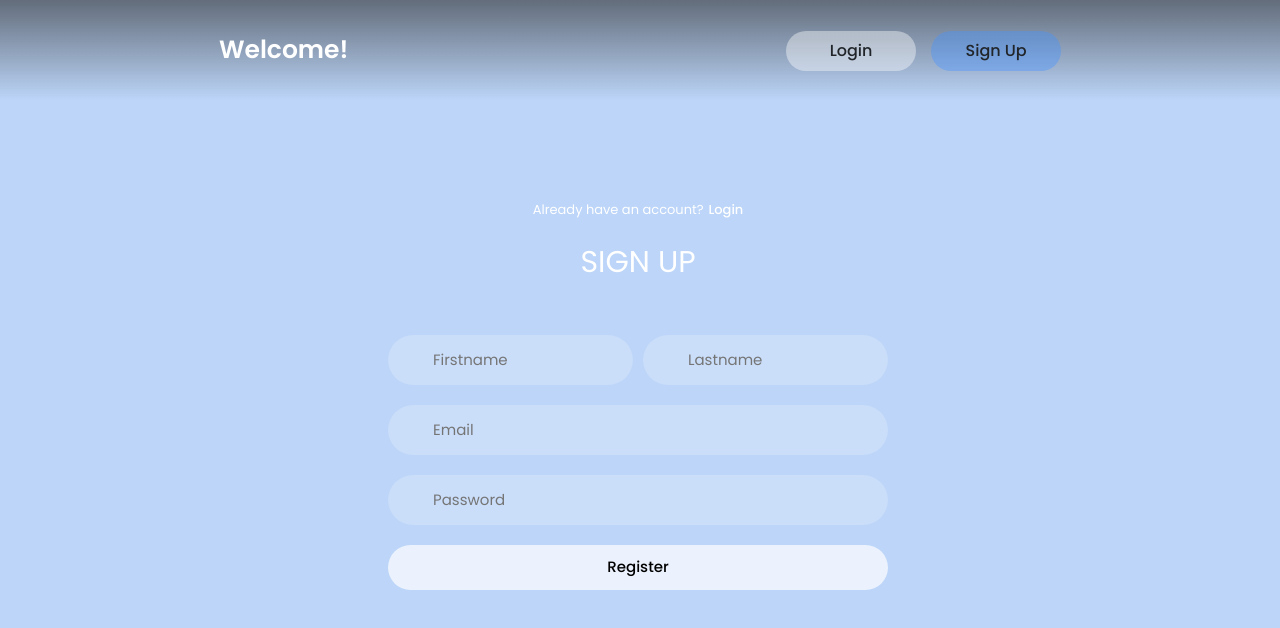
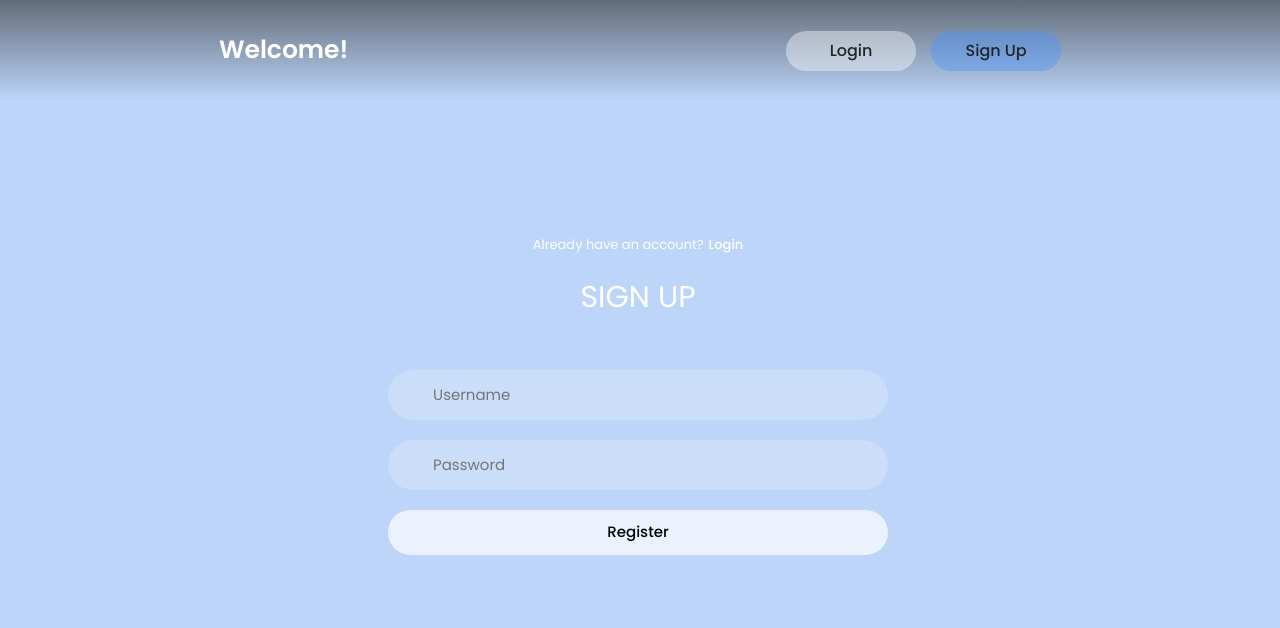
Before and after one commit to thanhhai147/QA-LLM, a React (Create React App) app in the folder frontend/: page /signup in a window 1280 px wide. Shown: the top 628 px of the page. Built offline with nearby package versions, Linux system fonts and the light colour scheme.

Commit message:
Update UI

```diff
--- a/frontend/src/App.js
+++ b/frontend/src/App.js
@@ -3,7 +3,6 @@ import { BrowserRouter as Router, Routes, Route, Link, useNavigate } from 'react
 import PrivateRoute from './utils/privateRoute.util.js'
 import { AuthProvider } from './context/authentication.context.js';
 
-import UserPage from './pages/user.page.js'
 import ChatPage from './pages/chat.page.js'
 import LoginPage from './pages/login.page.js'
 import SignupPage from './pages/signup.page.js'
@@ -15,14 +14,6 @@ function App() {
         <Routes>
           <Route path='/login' element={ <LoginPage/> } />
           <Route path='/signup' element={ <SignupPage/> } />
-          <Route
-            path='/user'
-            element={
-              <PrivateRoute>
-                <UserPage />
-              </PrivateRoute>
-            }
-          />
           <Route
             path='/chat'
             element={
--- a/frontend/src/pages/login.page.js
+++ b/frontend/src/pages/login.page.js
@@ -13,7 +13,7 @@ const LoginPage = () => {
         </div>
         <div className="nav-button">
           <button className="btn white-btn" id="loginBtn">
-            Sign Up
+            Login
           </button>
           <button
             className="btn"
@@ -40,7 +40,7 @@ const LoginPage = () => {
             <input
               type="text"
               className="input-field"
-              placeholder="Username or Email"
+              placeholder="Username"
             />
             <i className="bx bx-user"></i>
           </div>
--- a/frontend/src/pages/signup.page.js
+++ b/frontend/src/pages/signup.page.js
@@ -36,26 +36,8 @@ const SignupPage = () => {
             </span>
             <header>SIGN UP</header>
           </div>
-          <div className="two-forms">
-            <div className="input-box">
-              <input
-                type="text"
-                className="input-field"
-                placeholder="Firstname"
-              />
-              <i className="bx bx-user"></i>
-            </div>
-            <div className="input-box">
-              <input
-                type="text"
-                className="input-field"
-                placeholder="Lastname"
-              />
-              <i className="bx bx-user"></i>
-            </div>
-          </div>
           <div className="input-box">
-            <input type="text" className="input-field" placeholder="Email" />
+            <input type="text" className="input-field" placeholder="Username" />
             <i className="bx bx-envelope"></i>
           </div>
           <div className="input-box">
--- a/frontend/src/pages/user.page.js
+++ /dev/null
@@ -1,9 +0,0 @@
-import React from "react";
-
-export default function UserPage() {
-    return (
-        <>
-            This is user page
-        </>
-    )
-}
```
